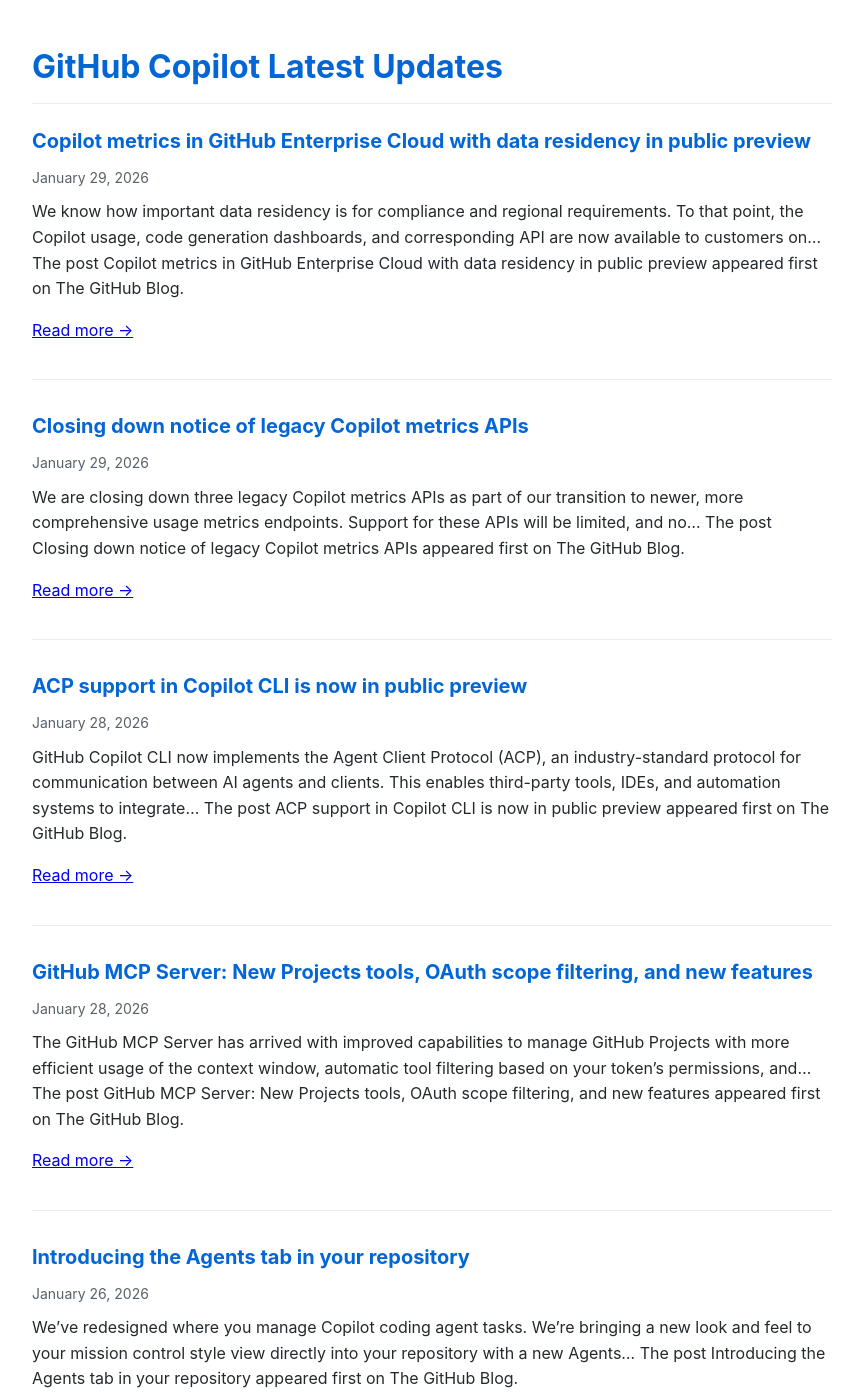
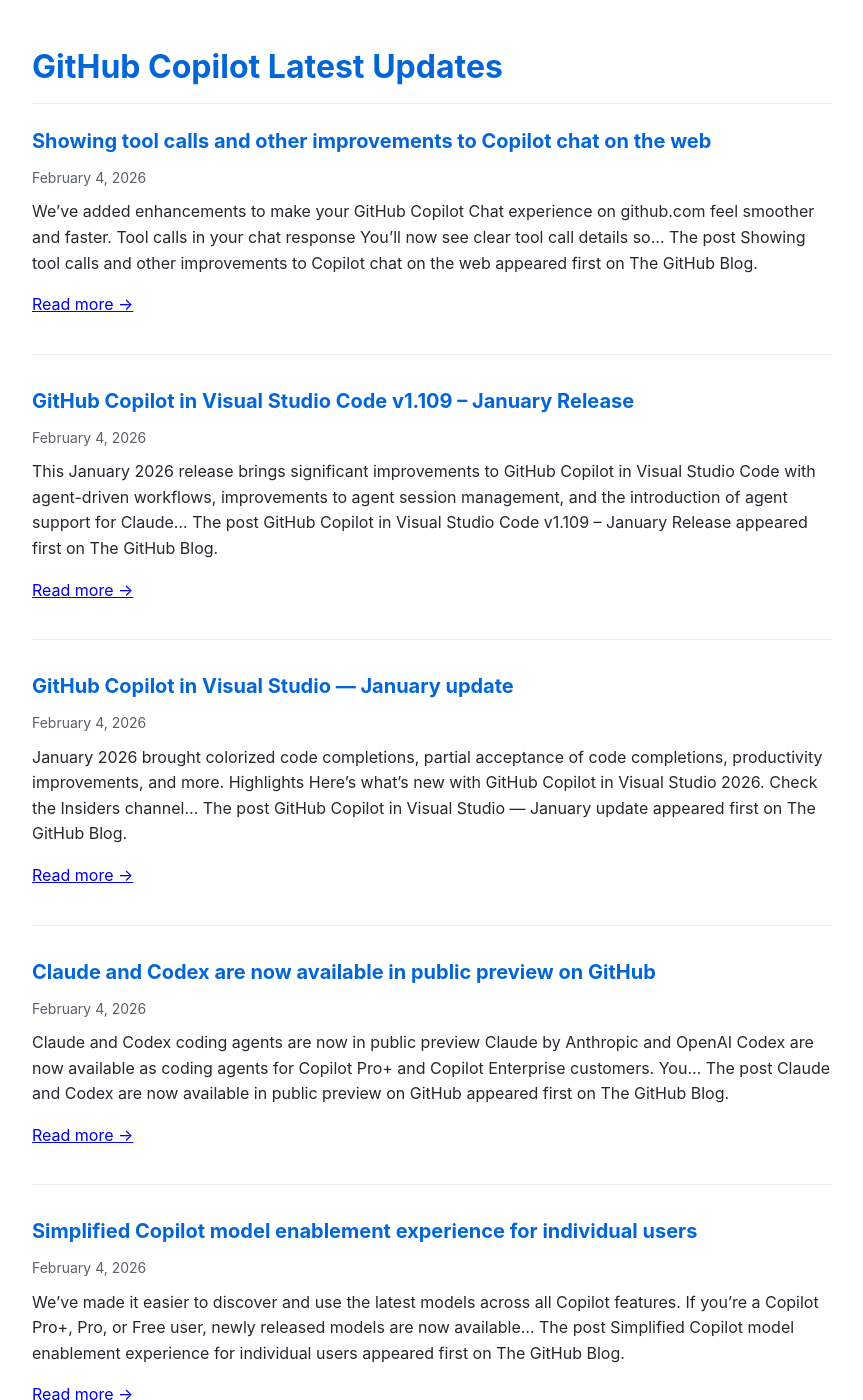
Before and after one commit to Oregand/oregand.github.io, a Jekyll site: the page copilot-feed.html, which Jekyll copies as it is, in a window 1280 px wide and 1400 px high. Shown: the whole window, without its empty margins (208-1071 px from the left). Built offline with Jekyll 4.4.1, drawn with Linux system fonts in a browser that asks for light colours; some of the changed text lies outside the part shown.

Commit message:
Update RSS feed

```diff
--- a/copilot-feed.html
+++ b/copilot-feed.html
@@ -65,6 +65,71 @@
 
   <div class="feed-item">
     <div class="feed-title">
+      <a href="https://github.blog/changelog/2026-02-04-showing-tool-calls-and-other-improvements-to-copilot-chat-on-the-web" target="_blank">Showing tool calls and other improvements to Copilot chat on the web</a>
+    </div>
+    <div class="feed-date">February 4, 2026</div>
+    <div class="feed-description">
+      We&#8217;ve added enhancements to make your GitHub Copilot Chat experience on github.com feel smoother and faster. Tool calls in your chat response You&#8217;ll now see clear tool call details so&#8230;
+The post Showing tool calls and other improvements to Copilot chat on the web appeared first on The GitHub Blog.
+
+      <p><a href="https://github.blog/changelog/2026-02-04-showing-tool-calls-and-other-improvements-to-copilot-chat-on-the-web" target="_blank">Read more →</a></p>
+    </div>
+  </div>
+
+  <div class="feed-item">
+    <div class="feed-title">
+      <a href="https://github.blog/changelog/2026-02-04-github-copilot-in-visual-studio-code-v1-109-january-release" target="_blank">GitHub Copilot in Visual Studio Code v1.109 – January Release</a>
+    </div>
+    <div class="feed-date">February 4, 2026</div>
+    <div class="feed-description">
+      This January 2026 release brings significant improvements to GitHub Copilot in Visual Studio Code with agent-driven workflows, improvements to agent session management, and the introduction of agent support for Claude&#8230;
+The post GitHub Copilot in Visual Studio Code v1.109 &#8211; January Release appeared first on The GitHub Blog.
+
+      <p><a href="https://github.blog/changelog/2026-02-04-github-copilot-in-visual-studio-code-v1-109-january-release" target="_blank">Read more →</a></p>
+    </div>
+  </div>
+
+  <div class="feed-item">
+    <div class="feed-title">
+      <a href="https://github.blog/changelog/2026-02-04-github-copilot-in-visual-studio-january-update" target="_blank">GitHub Copilot in Visual Studio — January update</a>
+    </div>
+    <div class="feed-date">February 4, 2026</div>
+    <div class="feed-description">
+      January 2026 brought colorized code completions, partial acceptance of code completions, productivity improvements, and more. Highlights Here&#8217;s what&#8217;s new with GitHub Copilot in Visual Studio 2026. Check the Insiders channel&#8230;
+The post GitHub Copilot in Visual Studio — January update appeared first on The GitHub Blog.
+
+      <p><a href="https://github.blog/changelog/2026-02-04-github-copilot-in-visual-studio-january-update" target="_blank">Read more →</a></p>
+    </div>
+  </div>
+
+  <div class="feed-item">
+    <div class="feed-title">
+      <a href="https://github.blog/changelog/2026-02-04-claude-and-codex-are-now-available-in-public-preview-on-github" target="_blank">Claude and Codex are now available in public preview on GitHub</a>
+    </div>
+    <div class="feed-date">February 4, 2026</div>
+    <div class="feed-description">
+      Claude and Codex coding agents are now in public preview Claude by Anthropic and OpenAI Codex are now available as coding agents for Copilot Pro+ and Copilot Enterprise customers. You&#8230;
+The post Claude and Codex are now available in public preview on GitHub appeared first on The GitHub Blog.
+
+      <p><a href="https://github.blog/changelog/2026-02-04-claude-and-codex-are-now-available-in-public-preview-on-github" target="_blank">Read more →</a></p>
+    </div>
+  </div>
+
+  <div class="feed-item">
+    <div class="feed-title">
+      <a href="https://github.blog/changelog/2026-02-03-simplified-copilot-model-enablement-experience-for-individual-users" target="_blank">Simplified Copilot model enablement experience for individual users</a>
+    </div>
+    <div class="feed-date">February 4, 2026</div>
+    <div class="feed-description">
+      We&#8217;ve made it easier to discover and use the latest models across all Copilot features. If you&#8217;re a Copilot Pro+, Pro, or Free user, newly released models are now available&#8230;
+The post Simplified Copilot model enablement experience for individual users appeared first on The GitHub Blog.
+
+      <p><a href="https://github.blog/changelog/2026-02-03-simplified-copilot-model-enablement-experience-for-individual-users" target="_blank">Read more →</a></p>
+    </div>
+  </div>
+
+  <div class="feed-item">
+    <div class="feed-title">
       <a href="https://github.blog/changelog/2026-01-29-copilot-metrics-in-github-enterprise-cloud-with-data-residency-in-public-preview" target="_blank">Copilot metrics in GitHub Enterprise Cloud with data residency in public preview</a>
     </div>
     <div class="feed-date">January 29, 2026</div>
@@ -128,73 +193,8 @@ The post Introducing the Agents tab in your repository appeared first on The Git
     </div>
   </div>
 
-  <div class="feed-item">
-    <div class="feed-title">
-      <a href="https://github.blog/changelog/2026-01-26-gpt-5-2-codex-is-now-available-in-visual-studio-jetbrains-ides-xcode-and-eclipse" target="_blank">GPT-5.2-Codex is now available in Visual Studio, JetBrains IDEs, Xcode, and Eclipse</a>
-    </div>
-    <div class="feed-date">January 26, 2026</div>
-    <div class="feed-description">
-      GPT-5.2-Codex is generally available to Copilot Enterprise, Copilot Business, Copilot Pro, and Copilot Pro+. You&#8217;ll now be able to access the model in GitHub Copilot Chat on github.com, GitHub Mobile,&#8230;
-The post GPT-5.2-Codex is now available in Visual Studio, JetBrains IDEs, Xcode, and Eclipse appeared first on The GitHub Blog.
-
-      <p><a href="https://github.blog/changelog/2026-01-26-gpt-5-2-codex-is-now-available-in-visual-studio-jetbrains-ides-xcode-and-eclipse" target="_blank">Read more →</a></p>
-    </div>
-  </div>
-
-  <div class="feed-item">
-    <div class="feed-title">
-      <a href="https://github.blog/changelog/2026-01-21-github-copilot-cli-plan-before-you-build-steer-as-you-go" target="_blank">GitHub Copilot CLI: Plan before you build, steer as you go</a>
-    </div>
-    <div class="feed-date">January 21, 2026</div>
-    <div class="feed-description">
-      GitHub Copilot CLI continues to push the boundaries of agentic AI assistance in your terminal. This week brings powerful new reasoning models, intelligent workflow features that let you steer conversations&#8230;
-The post GitHub Copilot CLI: Plan before you build, steer as you go appeared first on The GitHub Blog.
-
-      <p><a href="https://github.blog/changelog/2026-01-21-github-copilot-cli-plan-before-you-build-steer-as-you-go" target="_blank">Read more →</a></p>
-    </div>
-  </div>
-
-  <div class="feed-item">
-    <div class="feed-title">
-      <a href="https://github.blog/changelog/2026-01-21-install-and-use-github-copilot-cli-directly-from-the-github-cli" target="_blank">Install and Use GitHub Copilot CLI directly from the GitHub CLI</a>
-    </div>
-    <div class="feed-date">January 21, 2026</div>
-    <div class="feed-description">
-      GitHub CLI users can now run gh copilot to install and run the GitHub Copilot CLI. Since we deprecated the GitHub Copilot in the CLI extension in favor of the&#8230;
-The post Install and Use GitHub Copilot CLI directly from the GitHub CLI appeared first on The GitHub Blog.
-
-      <p><a href="https://github.blog/changelog/2026-01-21-install-and-use-github-copilot-cli-directly-from-the-github-cli" target="_blank">Read more →</a></p>
-    </div>
-  </div>
-
-  <div class="feed-item">
-    <div class="feed-title">
-      <a href="https://github.blog/changelog/2026-01-16-github-copilot-now-supports-opencode" target="_blank">GitHub Copilot now supports OpenCode</a>
-    </div>
-    <div class="feed-date">January 16, 2026</div>
-    <div class="feed-description">
-      GitHub is officially supporting using your Copilot Pro, Pro+, Business, or Enterprise subscription with OpenCode. GitHub Copilot now fully supports authentication with OpenCode through a formal partnership, allowing you to&#8230;
-The post GitHub Copilot now supports OpenCode appeared first on The GitHub Blog.
-
-      <p><a href="https://github.blog/changelog/2026-01-16-github-copilot-now-supports-opencode" target="_blank">Read more →</a></p>
-    </div>
-  </div>
-
-  <div class="feed-item">
-    <div class="feed-title">
-      <a href="https://github.blog/changelog/2026-01-15-agentic-memory-for-github-copilot-is-in-public-preview" target="_blank">Agentic memory for GitHub Copilot is in public preview</a>
-    </div>
-    <div class="feed-date">January 15, 2026</div>
-    <div class="feed-description">
-      Copilot memory is now available in public preview for all paid GitHub Copilot plans. Copilot memory enables Copilot to learn and retain useful details about your repositories. As you work&#8230;
-The post Agentic memory for GitHub Copilot is in public preview appeared first on The GitHub Blog.
-
-      <p><a href="https://github.blog/changelog/2026-01-15-agentic-memory-for-github-copilot-is-in-public-preview" target="_blank">Read more →</a></p>
-    </div>
-  </div>
-
   <div class="update-info">
-    Feed last updated: February 4, 2026 at 12:03 PM
+    Feed last updated: February 5, 2026 at 12:04 AM
   </div>
 </body>
 </html>
```
